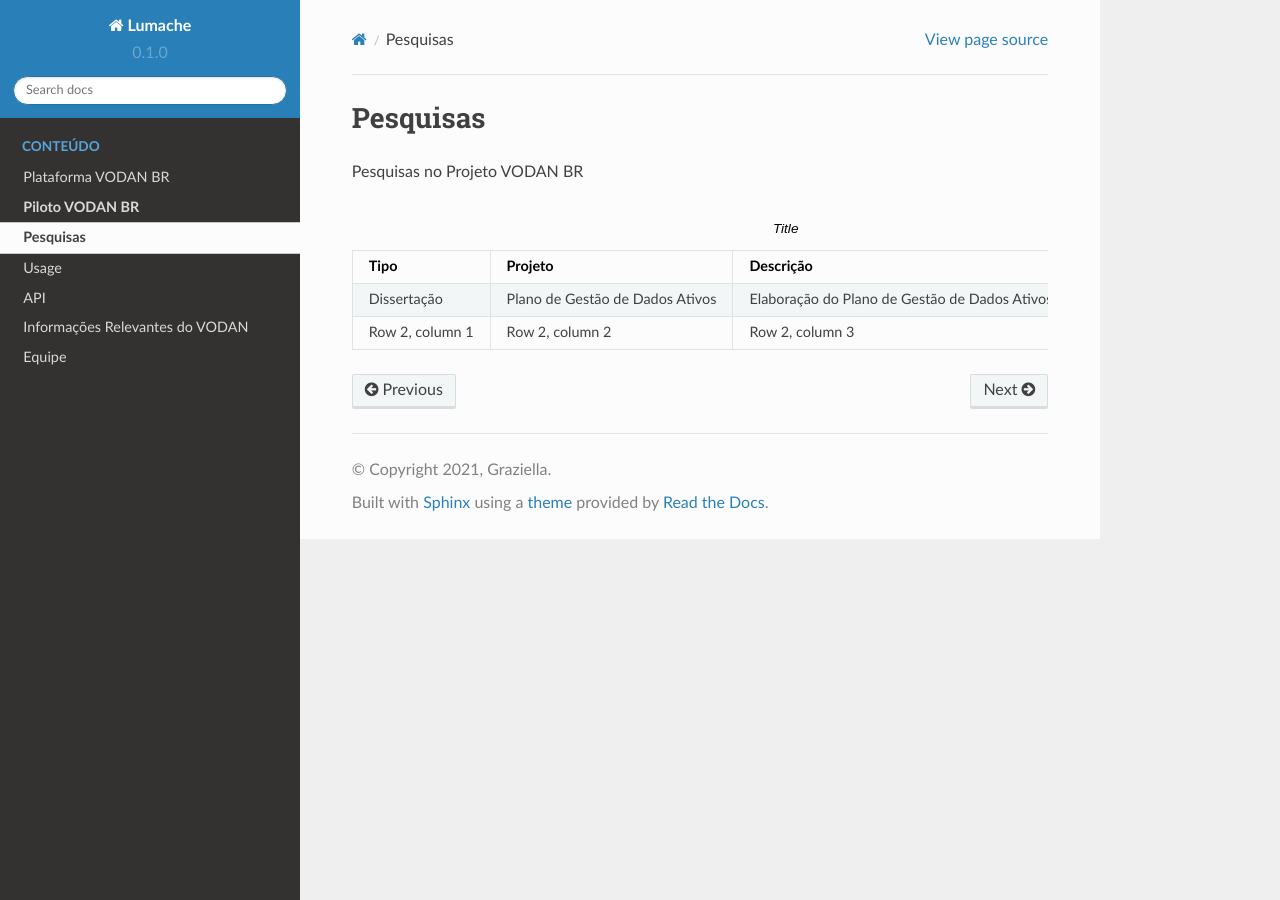
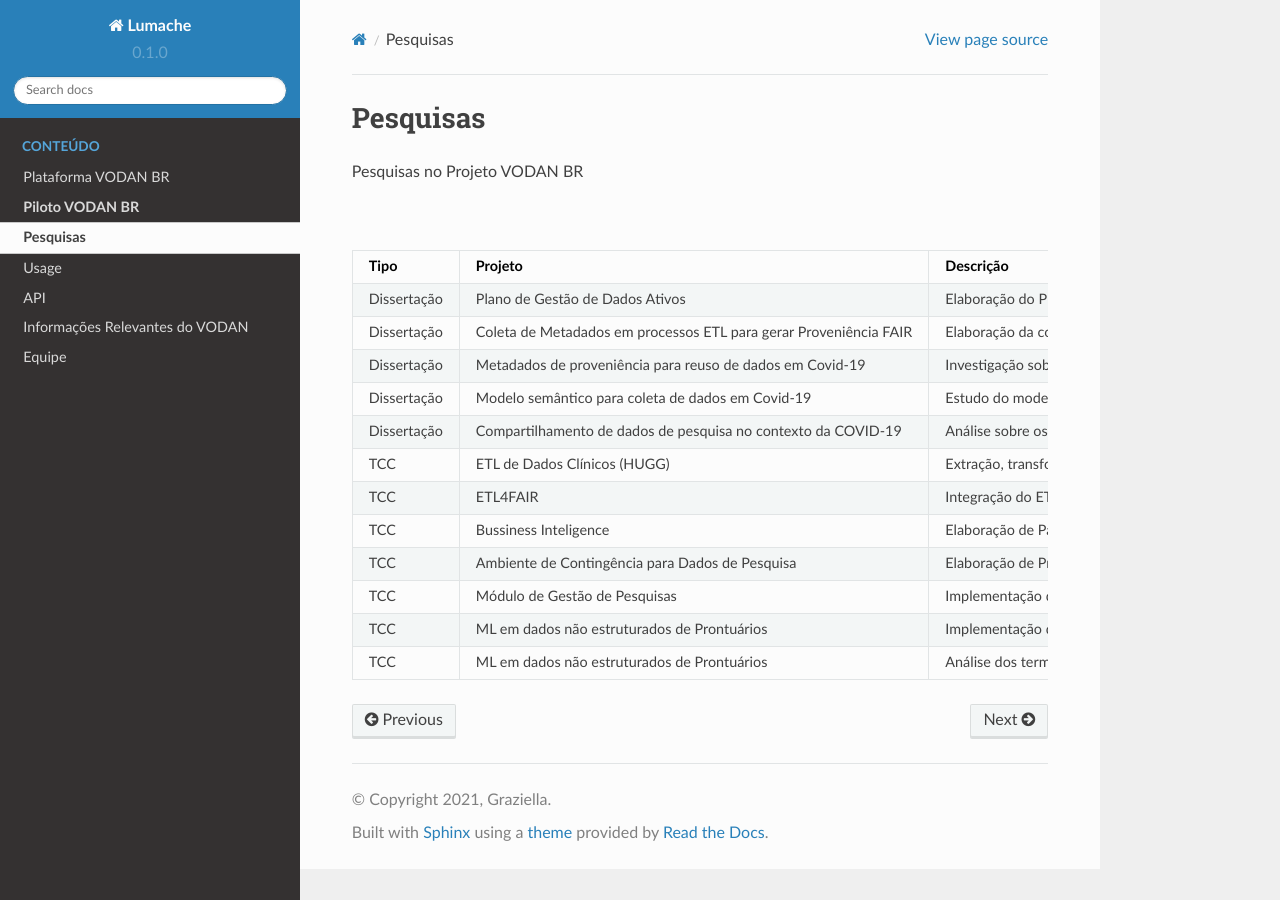
Before and after one commit to vodanbr/wiki, a Sphinx documentation site: the page built from docs/source/pesquisas.rst, in a window 1280 px wide. Built offline with Sphinx 7.4.7 and the Read the Docs theme 2.0.0, drawn with Linux system fonts in a browser that asks for light colours.

Commit message:
Update pesquisas.rst

```diff
--- a/docs/source/pesquisas.rst
+++ b/docs/source/pesquisas.rst
@@ -12,6 +12,36 @@ Pesquisas no Projeto VODAN BR
    * - Dissertação
      - Plano de Gestão de Dados Ativos
      - Elaboração do Plano de Gestão de Dados Ativos para o Projeto VODAN BR
-   * - Row 2, column 1
-     - Row 2, column 2
-     - Row 2, column 3
+   * - Dissertação
+     - Coleta de Metadados em processos ETL para gerar Proveniência FAIR
+     - Elaboração da coleta de metadados de proveniência referentes ao processo de transformação de dados para o formato RDF (ETL4LOD).
+   * - Dissertação
+     - Metadados de proveniência para reuso de dados em Covid-19
+     - Investigação sobre a percepção dos pesquisadores do campo da saúde quanto aos metadados de proveniência necessários para reuso de dados na pesquisa em Covid-19.
+   * - Dissertação
+     - Modelo semântico para coleta de dados em Covid-19
+     - Estudo do modelo semântico para o formulário de coleta de dados sobre COVID: uma revisão de vocabulários.
+   * - Dissertação
+     - Compartilhamento de dados de pesquisa no contexto da COVID-19
+     - Análise sobre os requisitos dos financiadores de pesquisa em COVID-19 e as práticas e percepções dos pesquisadores quanto ao compartilhamento de dados de pesquisa em COVID-19.
+   * - TCC
+     - ETL de Dados Clínicos (HUGG)
+     - Extração, transformação e limpeza de dados clínicos estruturados e não estruturados para carga em uma Base de Dados Relacional.
+   * - TCC
+     - ETL4FAIR
+     - Integração do ETL4LOD ao GraphDB e ao FAIR DP. Implementação de APIs permitindo a publicação de dados RDF e sua proveniência na tripestore GraphDB; e dos respectivos metadados de dataset e distribuição no FAIR DP.
+   * - TCC
+     - Bussiness Inteligence
+     - Elaboração de Painel para análise de dados coletados em atendimentos de pacientes com COVID-19.
+   * - TCC
+     - Ambiente de Contingência para Dados de Pesquisa
+     - Elaboração de Projeto que promova alta disponibilidade para a Infraestrutura do Projeto VODAN-BR.
+   * - TCC
+     - Módulo de Gestão de Pesquisas
+     - Implementação de módulo do Aplicativo eCRF VODAN, destinado a criar e atualizar formulários para pesquisas. Os formulários publicados podem ser empregados no módulo de Gestão de Formulários para a coleta de dados que, posteriormente, serão transformados em linked data, associados à artefatos semânticos do domínio da pesquisa.
+   * - TCC
+     - ML em dados não estruturados de Prontuários
+     - Implementação de solução para a extração de informações relevantes dos dados não estruturados de Prontuários Médicos.
+   * - TCC
+     - ML em dados não estruturados de Prontuários
+     - Análise dos termos adotados em campos não estruturados de Prontuários Médicos e sua correlação com a COVID-19.
```
